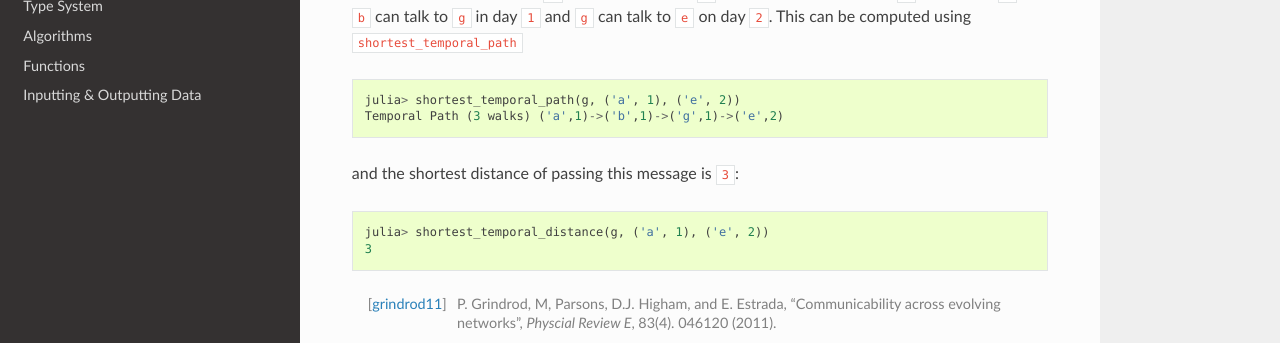
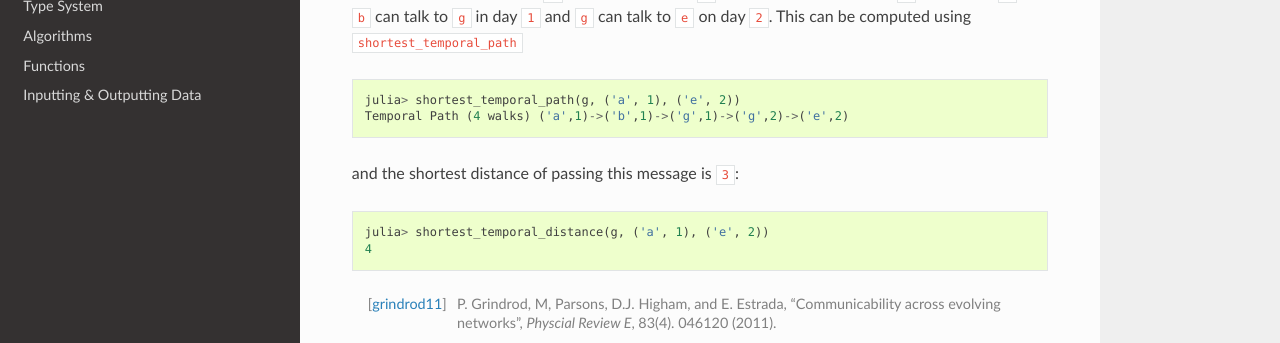
Before and after one commit to EtymoIO/EvolvingGraphs.jl, a Sphinx documentation site: the page built from doc/tutorial.rst, in a window 1280 px wide and 900 px high, scrolled down 3674 px. Shown: the part 366-709 px from the top of the window. Built offline with Sphinx 7.4.7 and the Read the Docs theme 2.0.0, drawn with Linux system fonts in a browser that asks for light colours.

```diff
--- a/doc/tutorial.rst
+++ b/doc/tutorial.rst
@@ -180,12 +180,12 @@ The answer is yes, since ``a`` can talk to ``b`` and ``b`` can talk to
 be computed using ``shortest_temporal_path`` ::
 
   julia> shortest_temporal_path(g, ('a', 1), ('e', 2))
-  Temporal Path (3 walks) ('a',1)->('b',1)->('g',1)->('e',2)
+  Temporal Path (4 walks) ('a',1)->('b',1)->('g',1)->('g',2)->('e',2)
 
 and the shortest distance of passing this message is ``3``::
 
   julia> shortest_temporal_distance(g, ('a', 1), ('e', 2))
-  3
+  4
 
 .. [grindrod11] P. Grindrod, M, Parsons, D.J. Higham, and E. Estrada,
 	      "Communicability across evolving networks", *Physcial Review E*,
```
Also changed, not shown: README.md (+3 -3 lines).
